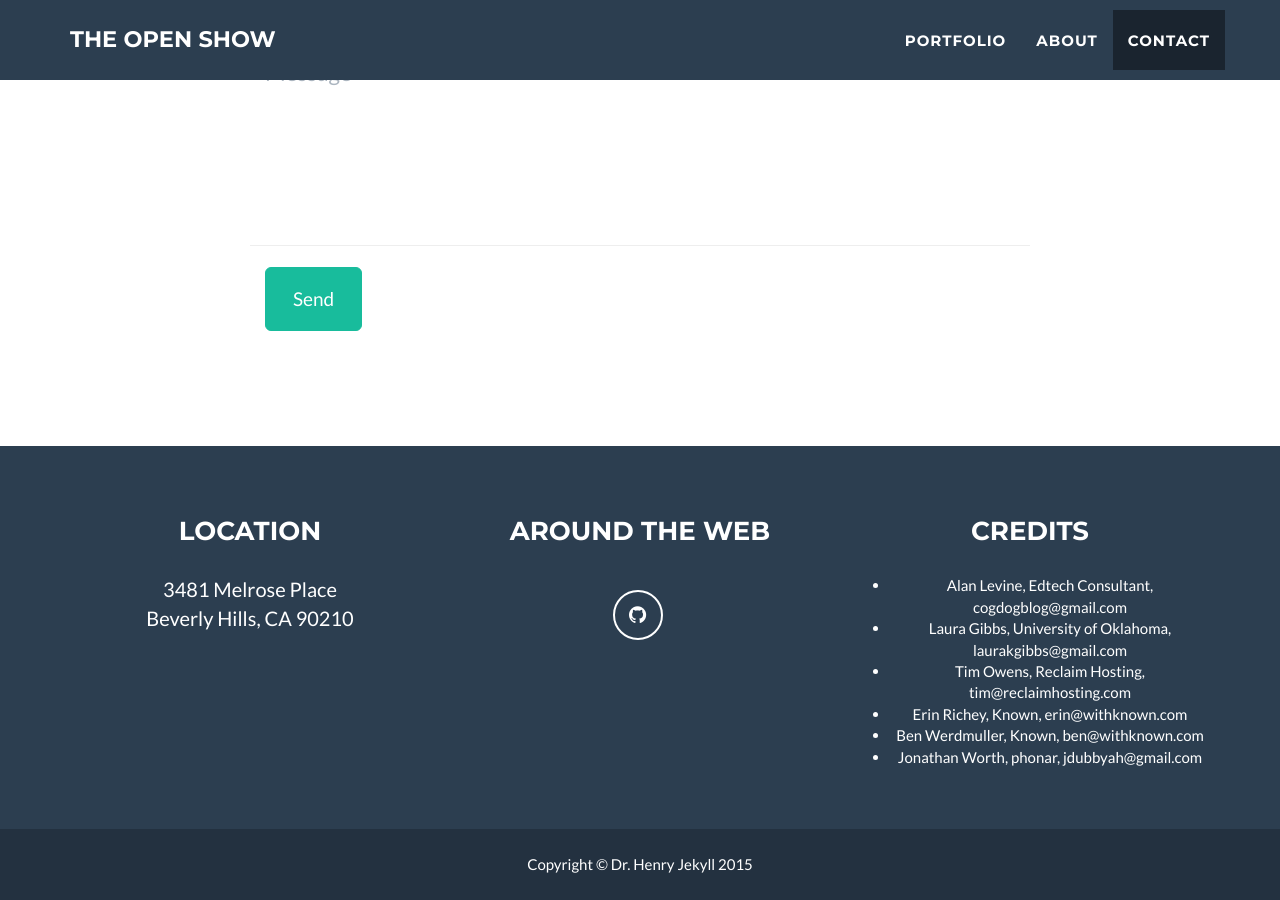
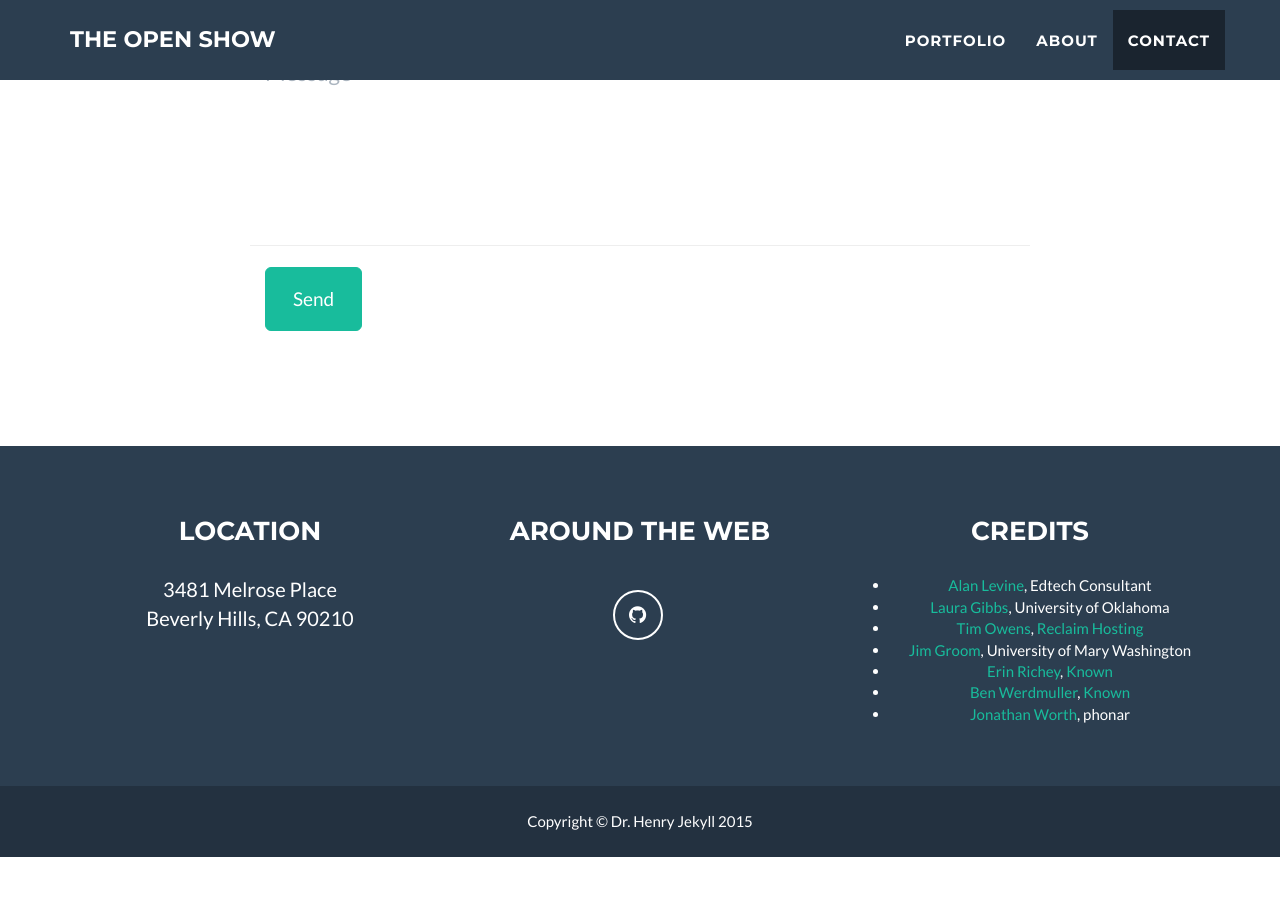
Before and after one commit to timmmmyboy/connectedlearning.tools, a Jekyll site: the page built from index.html, in a window 1280 px wide and 900 px high, scrolled down 2592 px. Built offline with Jekyll 4.4.1, drawn with Linux system fonts in a browser that asks for light colours; after the commit the page ends 3449 px from its top, so only the background shows below that.

Commit message:
Update credits with more info

```diff
--- a/_config.yml
+++ b/_config.yml
@@ -31,12 +31,13 @@ address:
   - line: Beverly Hills, CA 90210
 
 # Credits content
-credits: '<ul><li>Alan Levine, Edtech Consultant, cogdogblog@gmail.com</li>
-<li>Laura Gibbs, University of Oklahoma, laurakgibbs@gmail.com</li>
-<li>Tim Owens, Reclaim Hosting, tim@reclaimhosting.com</li>
-<li>Erin Richey, Known, erin@withknown.com</li>
-<li>Ben Werdmuller, Known, ben@withknown.com</li>
-<li>Jonathan Worth, phonar, jdubbyah@gmail.com</li></ul>'
+credits: '<ul><li><a href="mailto:cogdogblog@gmail.com">Alan Levine</a>, Edtech Consultant</li>
+<li><a href="mailto:laurakgibbs@gmail.com">Laura Gibbs</a>, University of Oklahoma</li>
+<li><a href="mailto:tim@reclaimhosting.com">Tim Owens</a>, <a href="https://reclaimhosting.com">Reclaim Hosting</a></li>
+<li><a href="mailto:jimgroom@gmail.com">Jim Groom</a>, University of Mary Washington</li>
+<li><a href="mailto:erin@withknown.com">Erin Richey</a>, <a href="http://withknown.com">Known</a></li>
+<li><a href="mailto:ben@withknown.com">Ben Werdmuller</a>, <a href="http://withknown.com">Known</a></li>
+<li><a href="mailto:jdubbyah@gmail.com">Jonathan Worth</a>, phonar</li></ul>'
 
 # Build settings
 markdown: kramdown
```
